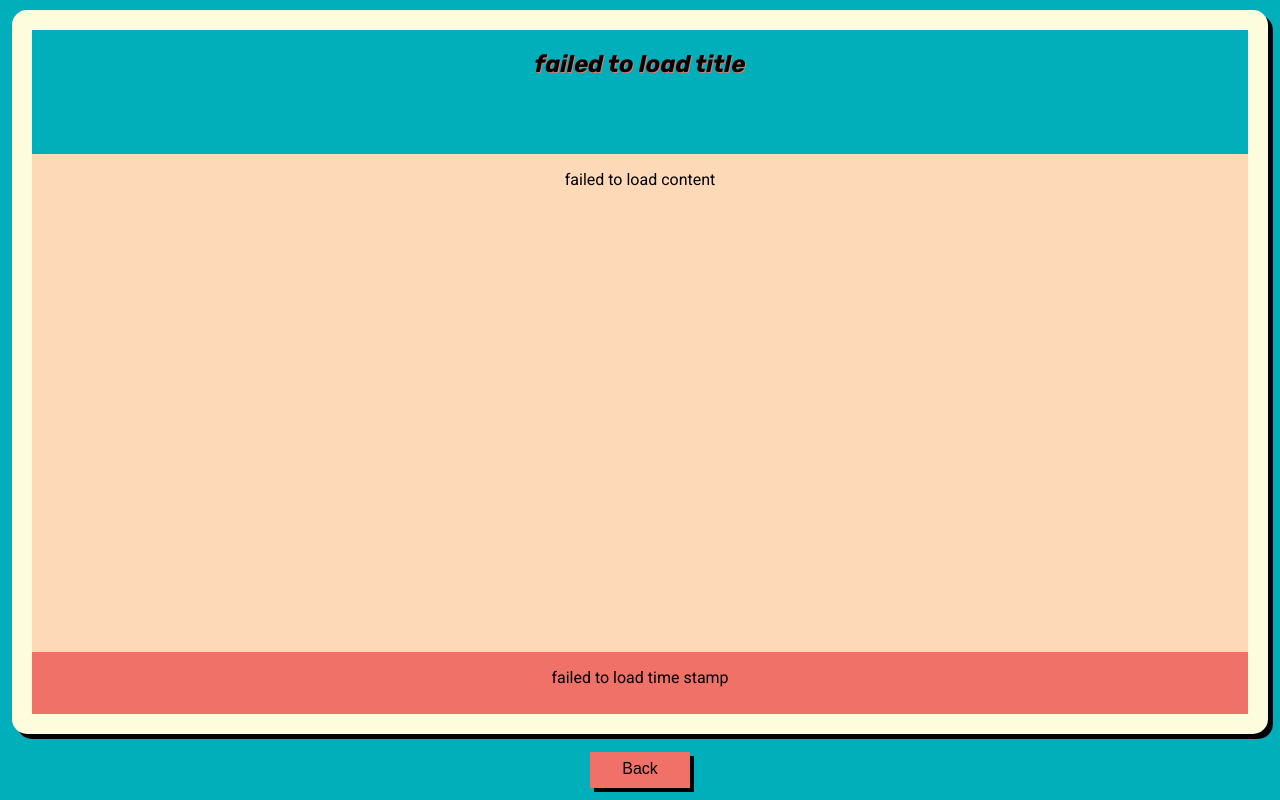
After one commit to andinfarrel/portfolio, a Django app: template blog/templates/blog/blog_post.html in a window 1280 px wide. The commit adds this page. Run offline with Django 3.2, Linux system fonts and the light colour scheme; the template is opened without the code that fills it, so the values that code supplies are empty.

Commit message:
added button to redirect to the newly created blog post page template

```diff
--- /dev/null
+++ b/blog/static/css/blog.css
@@ -0,0 +1,30 @@
+section {
+    padding: 20px;
+    text-align: center;
+}
+
+
+.blog-post {
+    display: grid;
+    grid-template-rows: 1fr 4fr 0.5fr;
+    grid-column: 1/9;
+    grid-row: 1/5;
+}
+
+.back-button {
+    justify-self: center;
+    grid-column: 1/9;
+    grid-row: 5/6;
+}
+
+.head {
+    background-color: var(--verdigris);
+}
+
+.bod {
+    background-color: var(--peach-puff);
+}
+
+.foot {
+    background-color: var(--bittersweet);
+}
--- a/blog/static/css/styles.css
+++ b/blog/static/css/styles.css
@@ -27,6 +27,10 @@ h1, h2, h3 {
 }
 
 h1 {
+    font-size: x-large;
+}
+
+h2 {
     font-size: larger;
 }
 
@@ -78,6 +82,7 @@ button {
 button:hover {
     transform: scale(1.025);
     box-shadow: 4px 4px black;
+    /* width: 1000px; */
 }
 
 button:active {
--- /dev/null
+++ b/blog/templates/blog/blog_post.html
@@ -0,0 +1,33 @@
+{% load static %}
+<html lang="en">
+<head>
+    <meta charset="UTF-8">
+    <meta name="viewport" content="width=device-width, initial-scale=1.0">
+    <title>Blog Post Title</title>
+
+    <link href="https://fonts.googleapis.com/css2?family=Roboto:ital,wght@0,100;0,300;0,400;0,500;0,700;0,900;1,100;1,300;1,400;1,500;1,700&display=swap" rel="stylesheet">
+    <link href="https://fonts.googleapis.com/css2?family=Rubik:ital,wght@0,300;0,400;0,500;0,600;0,700;1,300;1,400;1,500;1,600;1,700&display=swap" rel="stylesheet">
+    <link rel="stylesheet" href="{% static 'css/styles.css' %}">
+    <link rel="stylesheet" href="{% static 'css/blog.css' %}">
+    <link rel="stylesheet" href="{% static 'css/card.css' %}">
+</head>
+<body>
+    <main class="grid">
+        <section class="blog-post">
+            <div class="head content-center">
+                <h1>{{ post.title|default:"failed to load title" }}</h1>
+            </div>
+            <div class="bod content-center">
+                <p>{{ post.text_snippet|default:"failed to load content" }}</p>
+            </div>
+            <div class="foot content-center">
+                <div class="content-center">
+                    <p>{{ post.pub_date|default:"failed to load time stamp" }}</p>
+                </div>
+            </div>
+        </section>
+        <div class="back-button">
+            <button onclick="location.href='{% url 'index' %}'">Back</button>
+        </div>
+    </main>
+</body>
--- a/blog/templates/blog/card_post.html
+++ b/blog/templates/blog/card_post.html
@@ -1,10 +1,11 @@
 
-    <div class="card">
+    <div class="card" >
         <div class="card-header">
             <h1>{{ content.title|default:"failed to load title"}}</h1>
         </div>
         <div class="card-body">
-            <p>{{ content.text_snippet|default:"failed to load text" }}</p>
+            <p>{{ content.text_snippet|truncatewords:12|default:"failed to load text" }}</p>
+            <button onclick="location.href='blog/{{ id }}'">view</button>
         </div>
         <div class="card-footer">
             <p>Published: {{ content.pub_date|default:"failed to load date" }}</p>
--- a/blog/urls.py
+++ b/blog/urls.py
@@ -4,7 +4,8 @@ from django.conf import settings
 from django.conf.urls.static import static
 
 urlpatterns = [
-    path('', views.index, name="index")
+    path('', views.index, name="index"),
+    path('blog/<int:post_id>/', views.blog, name="blogpost")
 ]
 
 urlpatterns += static(settings.STATIC_URL, document_root=settings.STATIC_ROOT)
--- a/blog/views.py
+++ b/blog/views.py
@@ -1,4 +1,4 @@
-from django.shortcuts import render
+from django.shortcuts import render, get_object_or_404
 from .models import Post, Project
 from django.utils import timezone
 
@@ -8,3 +8,7 @@ def index(request):
     posts = Post.objects.filter(pub_date__lte=timezone.now()).order_by('pub_date')
     projects = Project.objects.filter(pub_date__lte=timezone.now()).order_by('pub_date')
     return render(request, 'blog/base.html', {'posts':posts, 'projects':projects})
+
+def blog(request, post_id):
+    post = get_object_or_404(Post, pk=post_id)
+    return render(request, 'blog/blog_post.html', {'post':post})
--- a/portfolio/settings.py
+++ b/portfolio/settings.py
@@ -24,7 +24,7 @@ BASE_DIR = Path(__file__).resolve(strict=True).parent.parent
 SECRET_KEY = '3c$-7lg_^$f!i$jm9--gcgy4#!7qx64m1w3_b3qeigk)-yvo^*'
 
 # SECURITY WARNING: don't run with debug turned on in production!
-DEBUG = False
+DEBUG = True
 
 ALLOWED_HOSTS = ['*']
 
```
Also changed, not shown: blog/templates/blog/base.html (+4 -3 lines).
